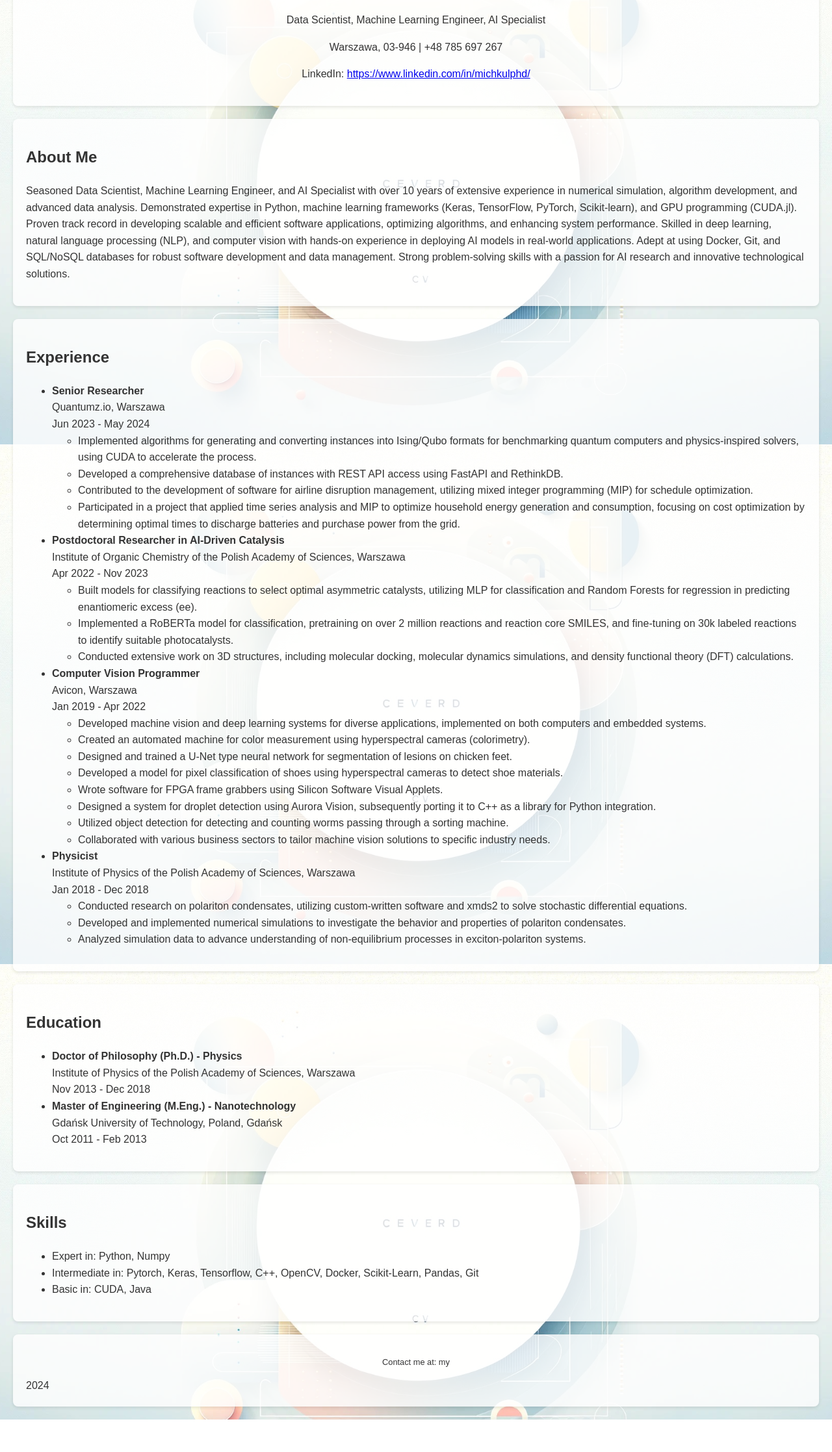
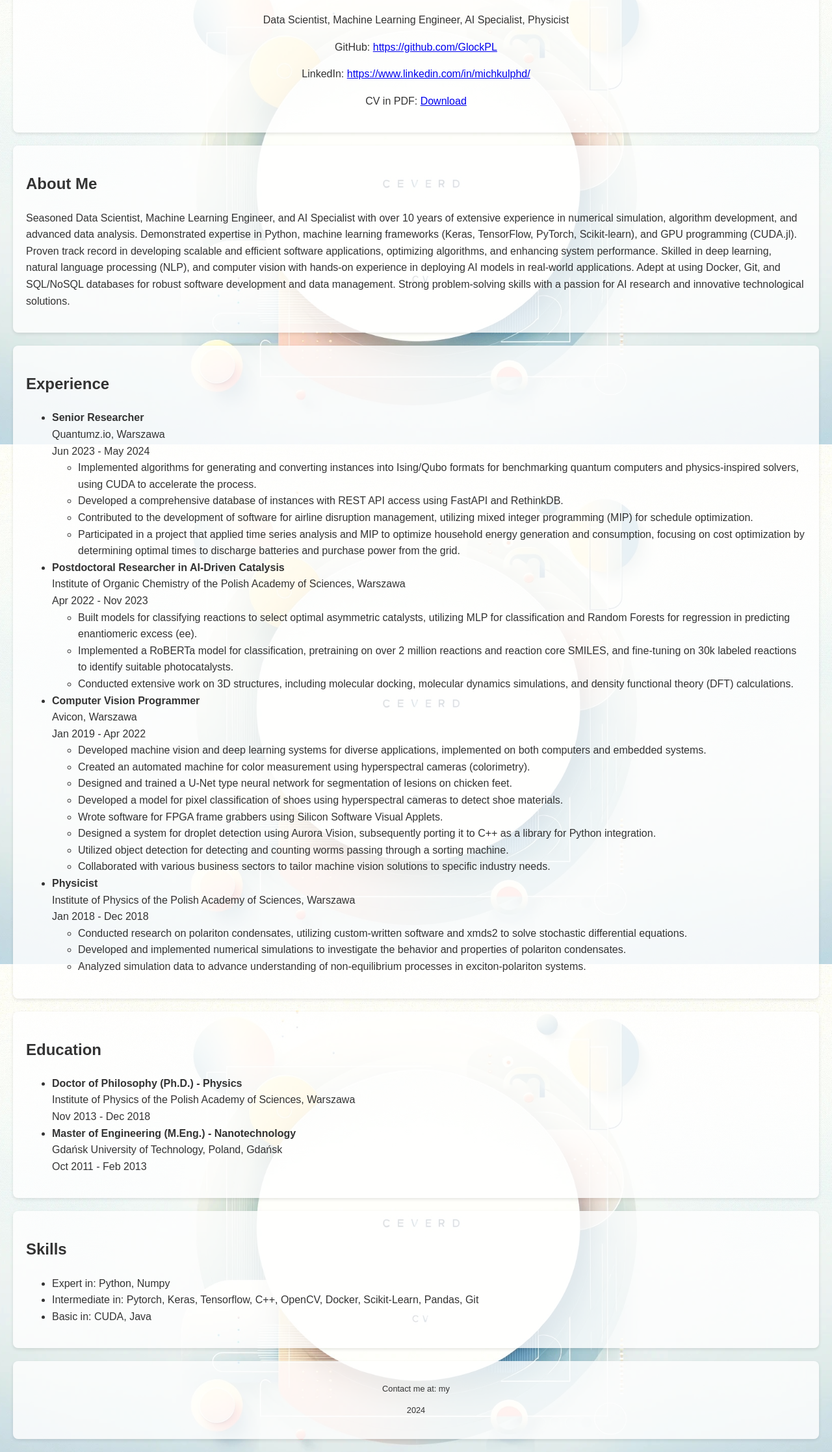
Before and after one commit to GlockPL/GlockPL.github.io, a plain HTML site: page index.html in a window 1280 px wide. Shown: the part 116-2351 px from the top of the page at 65% size. Before the commit the page ends 2301 px from the top, so only its background shows below. Drawn offline with Linux system fonts and the light colour scheme.

Commit message:
Updated Links

```diff
--- a/index.html
+++ b/index.html
@@ -9,9 +9,10 @@
 <body>
     <header>
         <h1>Michał Kulczykowski</h1>
-        <p>Data Scientist, Machine Learning Engineer, AI Specialist</p>
-        <p>Warszawa, 03-946 | +48 785 697 267</p>
+        <p>Data Scientist, Machine Learning Engineer, AI Specialist, Physicist</p>
+        <p>GitHub: <a href="https://github.com/GlockPL">https://github.com/GlockPL</a></p>
         <p>LinkedIn: <a href="https://www.linkedin.com/in/michkulphd/">https://www.linkedin.com/in/michkulphd/</a></p>
+        <p>CV in PDF: <a href="./MK_CV_eng_05_june_2024.pdf">Download</a></p>
     </header>
     <section id="about">
         <h2>About Me</h2>
--- a/script.js
+++ b/script.js
@@ -1,5 +1,5 @@
 document.addEventListener('DOMContentLoaded', function() {
-    const yearSpan = document.createElement('span');
-    yearSpan.textContent = new Date().getFullYear();
-    document.querySelector('footer').appendChild(yearSpan);
+    const yearP = document.createElement('p');
+    yearP.textContent = new Date().getFullYear();
+    document.querySelector('footer').appendChild(yearP);
 });
```
Also changed, not shown: 1 other file.
